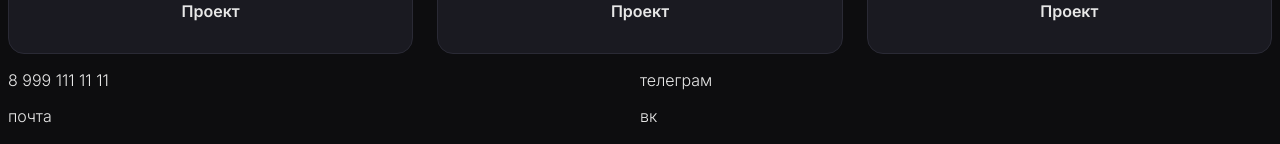
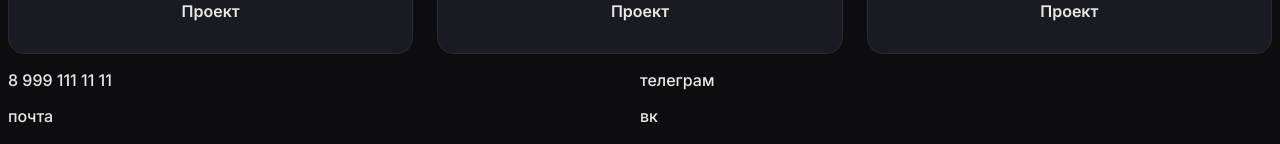
Before and after one commit to BaudPVZ/portfolio, a React (Vite) app: page / in a window 1280 px wide. Shown: the part 808-952 px from the top of the page. Built offline with nearby package versions, Linux system fonts and the light colour scheme.

Commit message:
Update style.css

```diff
--- a/src/style.css
+++ b/src/style.css
@@ -132,7 +132,7 @@ body{
     color: #e8e8e8;
     font-family: "Inter", sans-serif;
     font-optical-sizing: auto;
-    font-weight: 300;
+    font-weight: 500;
 
 }
 
```
